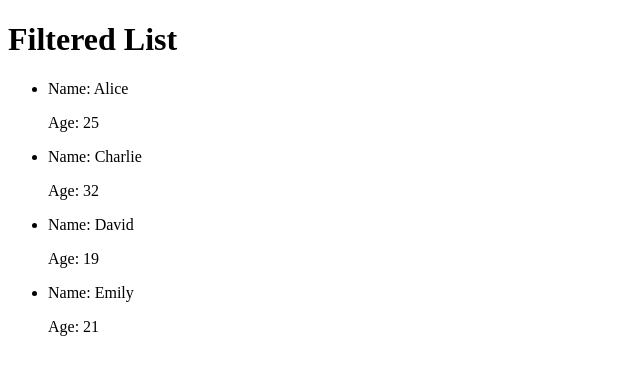
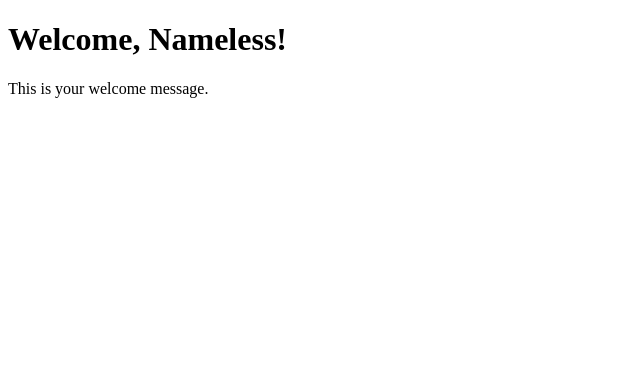
Before and after one commit to Iamarainbow2/Exercices, a React (Vite) app in the folder React/: page / in a window 1280 px wide. Shown: the top 374 px of the page, without its empty margins (0-640 px from the left). Built offline with nearby package versions, Linux system fonts and the light colour scheme.

Commit message:
Implement Router to render Welcome component

```diff
--- a/React/package.json
+++ b/React/package.json
@@ -19,6 +19,7 @@
     "react": "^18.2.0",
     "react-bootstrap": "^2.9.1",
     "react-dom": "^18.2.0",
+    "react-router-dom": "^6.19.0",
     "tailwindcss": "^3.3.5"
   },
   "devDependencies": {
--- a/React/src/App.jsx
+++ b/React/src/App.jsx
@@ -1,19 +1,14 @@
-import React from 'react';
-import FilteredList from './Components/FilteredList';
+
+import { BrowserRouter, Routes, Route } from 'react-router-dom';
+import Welcome from './Components/Welcome';
+
 const App = () => {
-  const list = [
-    { id: 1, name: 'Alice', age: 25 },
-    { id: 2, name: 'Bob', age: 16 },
-    { id: 3, name: 'Charlie', age: 32 },
-    { id: 4, name: 'David', age: 19 },
-    { id: 5, name: 'Emily', age: 21 },
-  ];
-
   return (
-    <div>
-      <h1>Filtered List</h1>
-      <FilteredList list={list} />
-    </div>
+    <BrowserRouter>
+      <Routes>
+        <Route path="/" element={<Welcome name="Nameless" />} />
+      </Routes>
+    </BrowserRouter>
   );
 };
 
--- a/React/src/Components/FilteredList.jsx
+++ /dev/null
@@ -1,23 +0,0 @@
-import React, { useState, useMemo } from 'react';
-
-const FilteredList = ({ list }) => {
-  const [filteredList, setFilteredList] = useState([]);
-
-  useMemo(() => {
-    const filteredItems = list.filter((item) => item.age > 18);
-    setFilteredList(filteredItems);
-  }, [list]); // Filter list only when list changes
-
-  return (
-    <ul>
-      {filteredList.map((item) => (
-        <li key={item.id}>
-          <p>Name: {item.name}</p>
-          <p>Age: {item.age}</p>
-        </li>
-      ))}
-    </ul>
-  );
-};
-
-export default FilteredList;
--- /dev/null
+++ b/React/src/Components/Welcome.jsx
@@ -0,0 +1,12 @@
+
+
+const Welcome = ({ name }) => {
+  return (
+    <div>
+      <h1>Welcome, {name}!</h1>
+      <p>This is your welcome message.</p>
+    </div>
+  );
+};
+
+export default Welcome;
```
Also changed, not shown: 1 other file (tests, documents, lock files or other folders).
